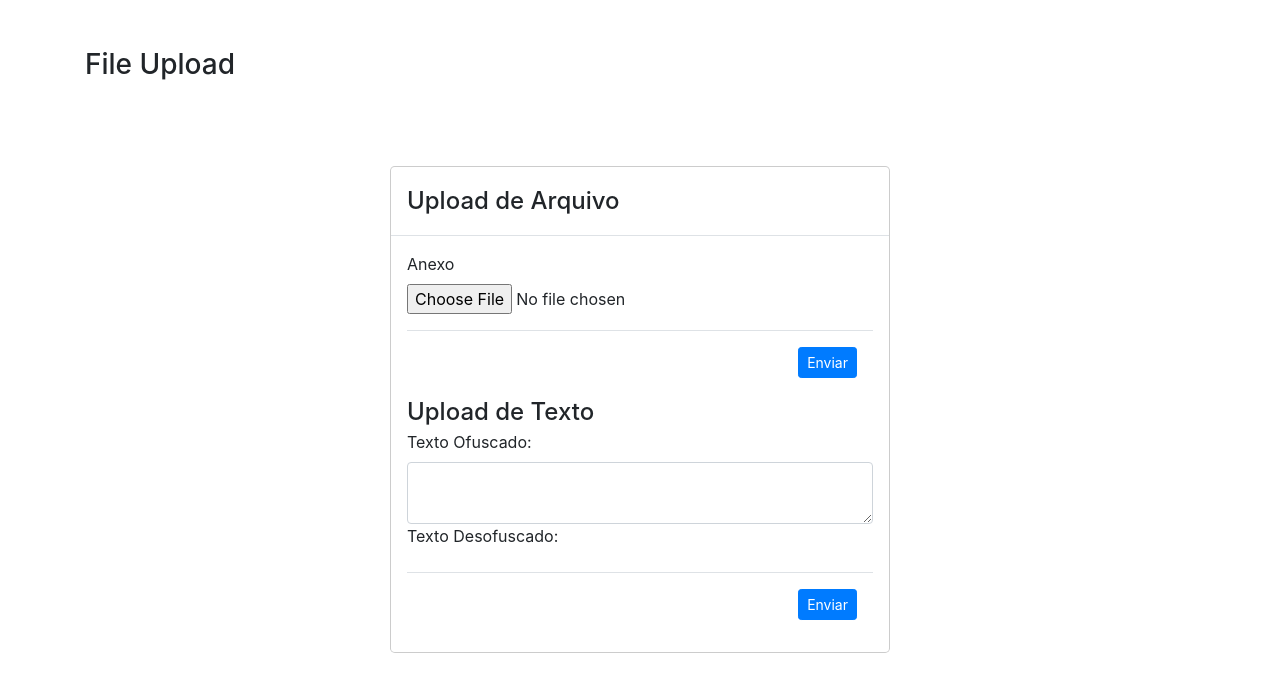
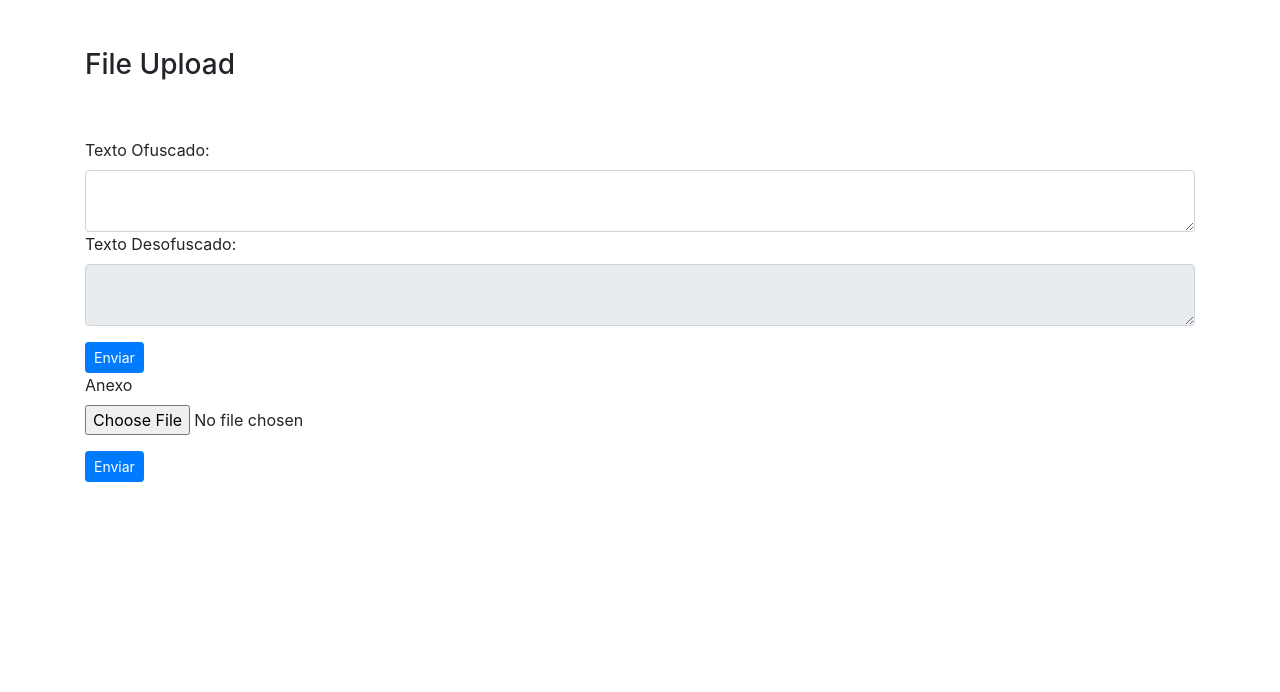
Before and after one commit to eduhebbel/pi-desofuscamento, a React (Create React App) app in the folder frontend/: page /upload in a window 1280 px wide. Shown: the top 692 px of the page. Built offline with nearby package versions, Linux system fonts and the light colour scheme.

Commit message:
Modal removido

```diff
--- a/frontend/src/components/UsersFileUploadForm.js
+++ b/frontend/src/components/UsersFileUploadForm.js
@@ -32,8 +32,11 @@ class UsersFileUploadForm extends React.Component{
     handleSubmit(e) {
         e.preventDefault();
 
+        let textoDes = document.getElementById('desofuscado');
+
         let uri = 'http://localhost:3001/upload/text';
         let options = {};
+
 
 
         options = {
@@ -51,7 +54,7 @@ class UsersFileUploadForm extends React.Component{
         .then(data => {
             console.log(data);
 
-            var textoDes = document.getElementById('desofuscado');
+
 
             //Exibe texto Desofuscado
             if("decodedString" in data){
@@ -72,6 +75,28 @@ class UsersFileUploadForm extends React.Component{
 
     }//Fim do handleSubmit
 
+    copy() {
+        let textarea = document.getElementById("desofuscado");
+        let copymsg = document.getElementById("copmsg");
+
+
+        if(textarea.value === "" || textarea.value == "Um Texto ofuscado é necessária no campo Texto Ofuscado!" ){
+
+            copymsg.innerHTML = "";
+
+        }else{
+
+            textarea.select();
+            document.execCommand('copy');
+            copymsg.innerHTML = "O texto desofuscado foi copiado para área de transferência.";
+            copymsg.style.color = "#38a811";
+
+
+        }
+
+      }//Fim do copy
+
+
 
 
 
@@ -80,36 +105,35 @@ class UsersFileUploadForm extends React.Component{
         return (
             <Row>
                 <Col>
-                    <Modal.Dialog>
-                        <Modal.Header >
-                            <Modal.Title>Upload de Arquivo</Modal.Title>
-                        </Modal.Header>
-                        <Modal.Body>
+
+                            <Form onSubmit={this.handleSubmit}>
+                                    <Form.Group controlId='text'>
+                                        <Form.Label>Texto Ofuscado:</Form.Label>
+                                        <textarea class="form-control" name='text' onChange={this.handleChange} value={this.state.text} ></textarea>
+
+                                            <Form.Label>Texto Desofuscado:</Form.Label>
+                                            <textarea  class="form-control" id='desofuscado' nome='textoDesofuscado' onClick= {this.copy} readOnly></textarea>
+                                            <div id="copmsg"></div>
+                                    </Form.Group>
+
+                                        <Button size="sm" variant="primary" type="submit" >Enviar</Button>
+
+                            </Form>
+
                             <Form action="http://localhost:3001/upload/file" method="POST" encType="multipart/form-data">
                                 <Form.Group>
                                     <Form.File id="attachment" name="attachment" label="Anexo" />
+                                    <div  nome='textoDesofuscadoa'></div>
                                 </Form.Group>
-                                <Modal.Footer>
+
                                     <Button size="sm" variant="primary" type="submit" >Enviar</Button>
-                                </Modal.Footer>
+
                             </Form>
 
-                            <Modal.Title>Upload de Texto</Modal.Title>
-                            <Form onSubmit={this.handleSubmit}>
-                                <Form.Group controlId='text'>
-                                    <Form.Label>Texto Ofuscado:</Form.Label>
-                                    <textarea class="form-control" name='text' onChange={this.handleChange} value={this.state.text} ></textarea>
 
-                                        <Form.Label>Texto Desofuscado:</Form.Label>
-                                         <div id='desofuscado' nome='textoDesofuscado'></div>
-                                </Form.Group>
-                                <Modal.Footer>
-                                    <Button size="sm" variant="primary" type="submit" >Enviar</Button>
-                                </Modal.Footer>
-                            </Form>
-                        </Modal.Body>
 
-                    </Modal.Dialog>
+
+
                 </Col>
             </Row>
         )
```
